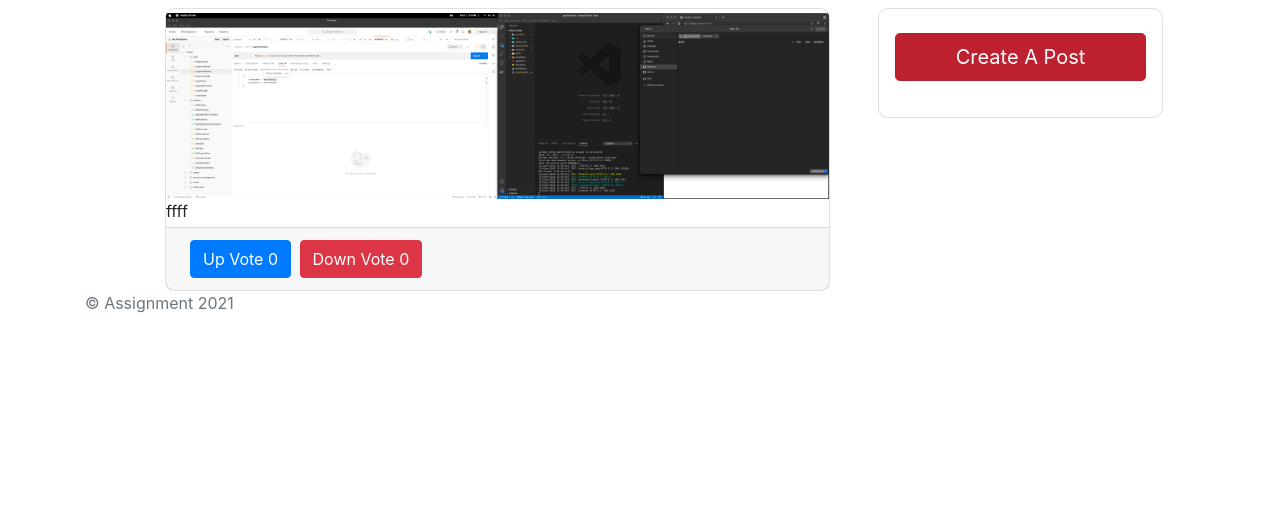
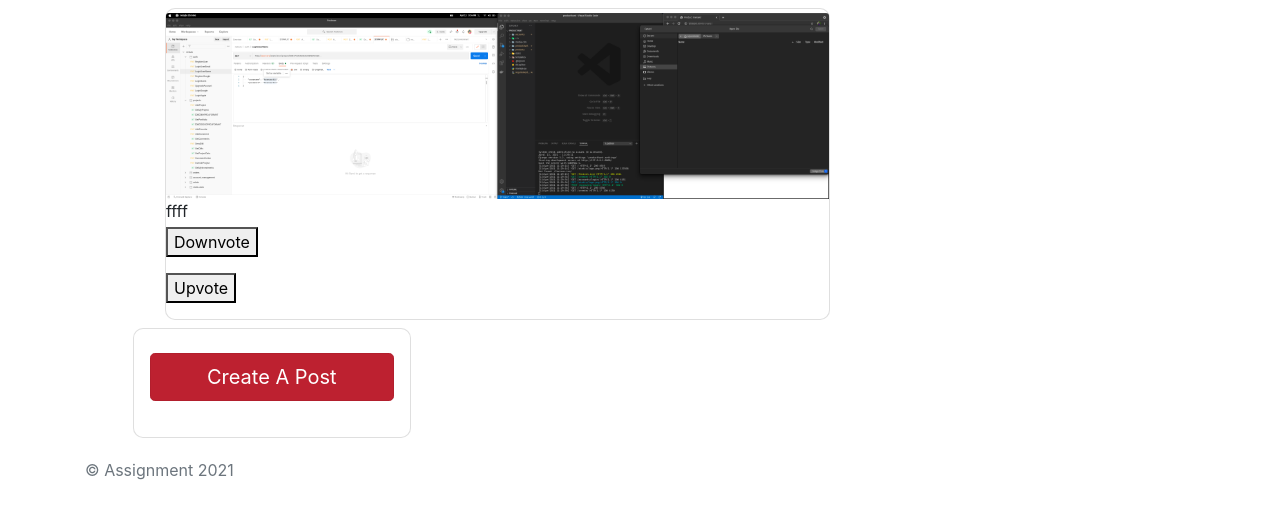
Before and after one commit to Ninjeng/producthunt, a Django app: page / in a window 1280 px wide. Shown: the part 58-577 px from the top of the page. Run offline with Django 3.2, Linux system fonts and the light colour scheme; data comes from the database, SQL or seed files in the repository; both versions use the stored data as it was after the commit; some libraries are stand-ins or nearby versions.

Commit message:
base for upvote

```diff
--- a/products/urls.py
+++ b/products/urls.py
@@ -7,4 +7,5 @@ urlpatterns = [
     path('<slug>/', views.detail_product_view, name='details'),
     path('<slug>/edit/', views.edit_product_view, name='edit'),
     path('<slug>/delete/', views.delete_product_view, name='delete'),
+    path('upvote/',views.upvote_view,name="upvote")
 ]
--- a/products/views.py
+++ b/products/views.py
@@ -95,3 +95,15 @@ def get_product_queryset(query=None):
         for post in product:
             queryset.append(post)
     return list(set(queryset))
+
+def upvote_view(request, slug):
+    context = {}
+    product = get_object_or_404(models.Product, slug=slug)
+    if request.POST:
+        form = forms.UpvoteForm(request.POST or None, request.FILES or None, instance=product)
+        if form.is_valid():
+            obj = form.save(commit=False)
+            obj.save()
+            context['success_message'] = "Updated"
+            product = obj
+        return render(request, 'products/card.html', context)
--- a/requirements.txt
+++ b/requirements.txt
@@ -1,4 +1,5 @@
 asgiref==3.3.4
 Django==3.2
+Pillow==8.2.0
 pytz==2021.1
 sqlparse==0.4.1
--- a/templates/products/card.html
+++ b/templates/products/card.html
@@ -21,7 +21,7 @@
 <div class="container mt-2">
     <div class="row">
 
-        <!-- Blog Post -->
+                <!-- Blog Post -->
         <div class="card m-auto mt-5 mb-5">
             <div class="card-body mt-1 mb-1">
                 <a href="{% url 'details' post.slug %}">
@@ -37,12 +37,39 @@
 
             </div>
 
-            <div class="card-footer  text-muted" >
-                <button type="button"  class="btn btn-primary ml-1 mr-1  ">Up Vote {{products.upvote}} </button>
-                <button type="button" class="btn btn-danger">Down Vote {{products.downvote}} </button>
+            <div class="buttons">
+                <button id="down">Downvote</button>
+                    <p id="downvote"></p>
+                <button id="up">Upvote</button>
+                    <p id="upvote"></p>
+                </div>
+                <script>
+                $(document).ready(function(){
+                $("#up").click(function(){
+                    var up = $.post("/upvote", {changeBy: 1}, function(dataBack){
+
+                        $("#upvote").text(dataBack);
+                    });
+
+                });
+                $("#down").click(function(){
+                    var down = $.post("/downvote", {changeBy: 1},
+                    function(dataBack){
+                        $("#downvote").text(dataBack);
+                    });
+
+                  });
+                });
+            </script>
+                <!-- <button type="button"  class="btn btn-primary ml-1 mr-1" type="submit" >Up Vote {{products.upvote}} </button> -->
+                <!-- <button type="button" class="btn btn-danger" type="submit" >Down Vote {{products.downvote}} </button> -->
 
             </div>
         </div>
+        <form  action="submit" method="POST">
+            {% csrf_token %}
+        </form>
+
     </div>
     {% else %}
     <div class="container">
```
Also changed, not shown: products/forms.py (+14 -0 lines), db.sqlite3, media-cdn/product/1/fff-Screenshot_from_2021-04-13_17-14-57.png (added).
